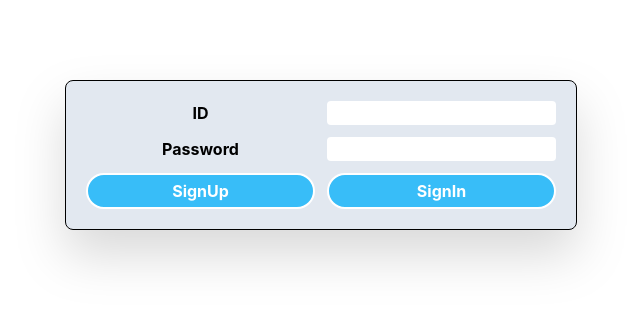
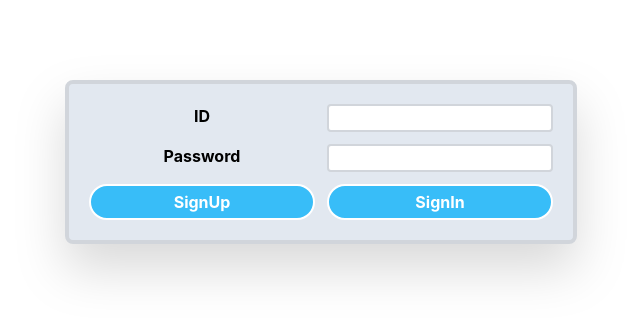
Before and after one commit to jun-eg/MicroPost, a React (Create React App) app in the folder frontend/: page / in a window 1280 px wide. Shown: the top 318 px of the page, without its empty margins (319-959 px from the left). Built offline with nearby package versions, Linux system fonts and the light colour scheme.

Commit message:
各ページジの境界線お洒落にしてみた

```diff
--- a/frontend/src/components/Layout.tsx
+++ b/frontend/src/components/Layout.tsx
@@ -5,11 +5,11 @@ import SideBar from "./SideBar";
 const Layout = () => {
   return (
     <div className="grid grid-cols-4">
-      <div className="col-span-4 border-black border-b">
+      <div className="col-span-4 border-gray-300 border-b-4">
         <Header />
       </div>
 
-      <div className="col-span-1 border-black  border-r">
+      <div className="col-span-1 border-gray-300  border-r-4">
         <SideBar />
       </div>
 
--- a/frontend/src/components/Post.tsx
+++ b/frontend/src/components/Post.tsx
@@ -30,11 +30,11 @@ const Post = (props: postProps) => {
   };
 
   return (
-    <div className="grid grid-cols-3 bg-slate-200 rounded-lg w-full border border-black">
+    <div className="grid grid-cols-3 bg-slate-200 rounded-lg w-full border-2 border-gray-300">
       <div className="col-span-1 font-bold text-sky-400/75 underline underline-offset-4 truncate">
         {post.user_name}
       </div>
-      <div className="col-span-2 font-bold text-sky-400/75 underline underline-offset-4 truncate">
+      <div className="col-span-2 font-bold text-sky-400/75  underline-offset-4 truncate">
         {getDateStr()}
       </div>
       <div className="p-2 col-span-3">{getLines(post.content)}</div>
--- a/frontend/src/components/SideBar.tsx
+++ b/frontend/src/components/SideBar.tsx
@@ -40,11 +40,11 @@ const SideBar = () => {
         rows={4}
         value={msg}
         onChange={(evt) => setMsg(evt.target.value)}
-        className="border border-black"
+        className="border-gray-300 border-2 rounded-xl"
       ></textarea>
       <button
         onClick={onSendClick}
-        className="bg-sky-400 hover:bg-sky-300 p-1 font-bold rounded-full w-full text-white border-2 truncate border-white"
+        className="bg-sky-400 hover:bg-sky-300 p-1 font-bold rounded-full w-full text-white truncate"
       >
         Post
       </button>
--- a/frontend/src/components/SignIn.tsx
+++ b/frontend/src/components/SignIn.tsx
@@ -31,7 +31,7 @@ const SignIn = () => {
   };
   return (
     <div className="flex justify-center m-20">
-      <div className="w-full max-w-lg bg-slate-200 grid grid-cols-2 place-items-stretch p-5 rounded-lg drop-shadow-2xl gap-3 border border-black selection:">
+      <div className="w-full max-w-lg bg-slate-200 grid grid-cols-2 place-items-stretch p-5 rounded-lg drop-shadow-2xl gap-3 border-4 border-gray-300 selection:">
         <label htmlFor="id" className="font-bold truncate">
           ID
         </label>
@@ -40,7 +40,7 @@ const SignIn = () => {
           value={userId}
           type="text"
           onChange={(evt) => setUserId(evt.target.value)}
-          className="rounded"
+          className="rounded border-2 border-gray-300"
         />
 
         <label htmlFor="password" className="font-bold truncate">
@@ -51,7 +51,7 @@ const SignIn = () => {
           value={pass}
           type="password"
           onChange={(evt) => setPass(evt.target.value)}
-          className="rounded"
+          className="rounded border-2 border-gray-300"
         />
         <button className="bg-sky-400 hover:bg-sky-300 p-1 font-bold rounded-full w-full text-white border-2 truncate border-white">
           SignUp
```
